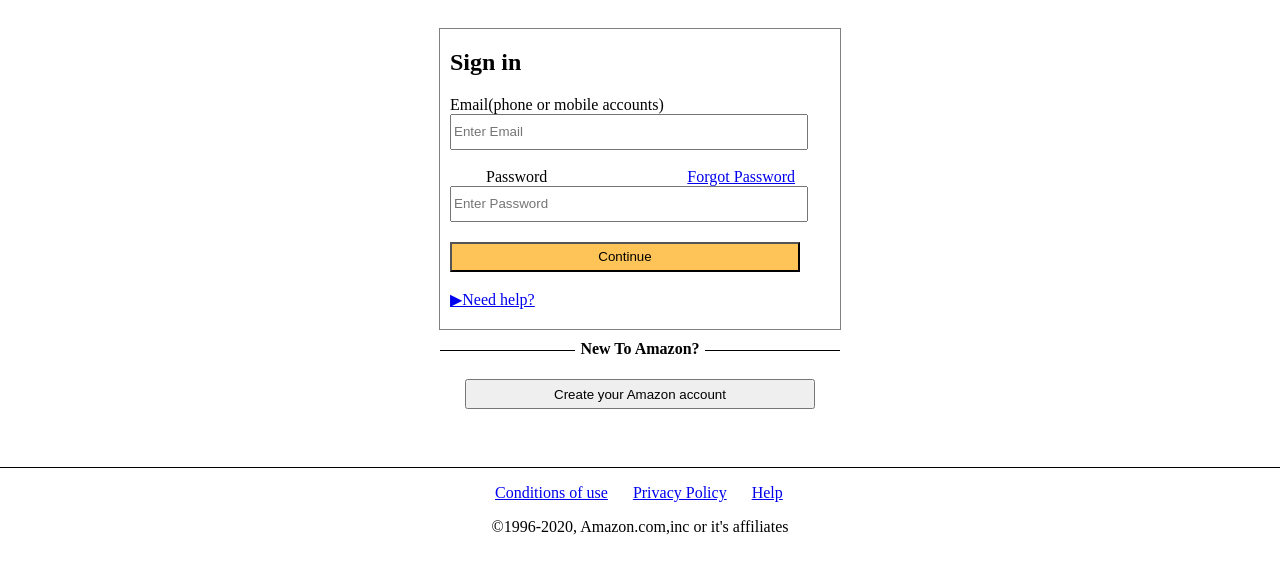
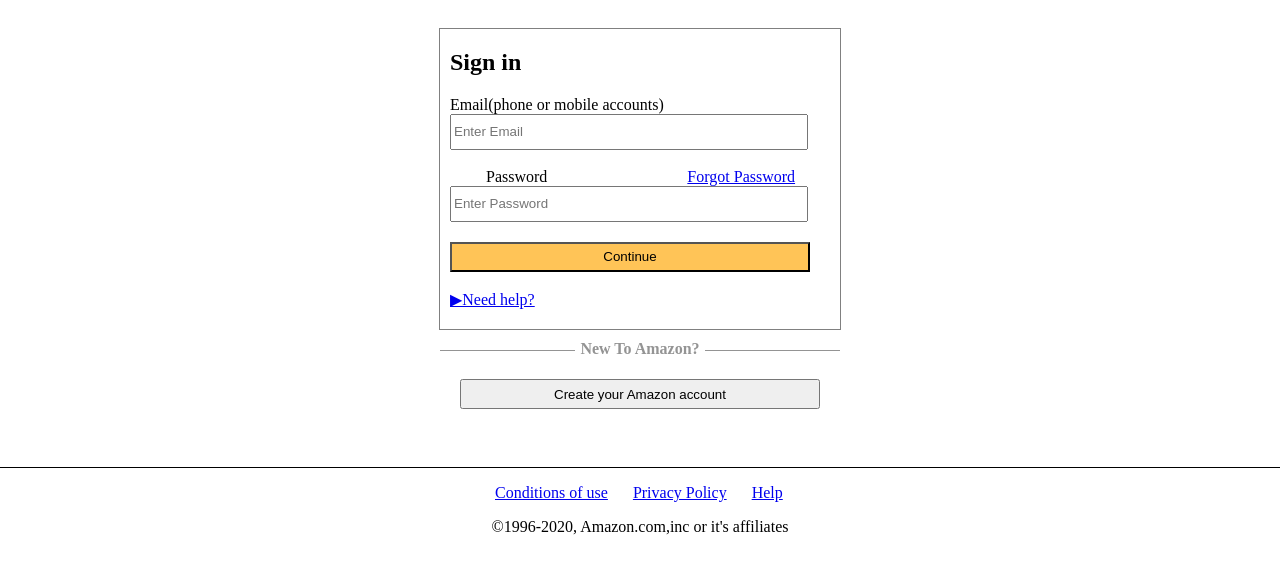
Before and after one commit to Hoytmelcher/amazon-mockup, a plain HTML site: page index.html in a window 1280 px wide. Shown: the part 73-646 px from the top of the page. Drawn offline with Linux system fonts and the light colour scheme.

Commit message:
corrected style sheet error

```diff
--- a/index.html
+++ b/index.html
@@ -6,11 +6,11 @@
     <meta http-equiv="X-UA-Compatible" content="IE=edge">
     <meta name="viewport" content="width=device-width, initial-scale=1.0">
     <title>Document</title>
-    <link rel="stylesheet" href="mockup.css">
+    <link rel="stylesheet" href="./mockup.css">
 </head>
 
 <body>
-    <header class="head"><img class="image" src="images/IMG_1632.JPG" alt="lil guy" width="103px" height="31px"></header>
+    <header class="head"><img class="image" src="./images/IMG_1632.JPG" alt="lil guy" width="103px" height="31px"></header>
     <div class="flex">
         <section class="box">
             <h2 id="text">Sign in</h2>
@@ -21,13 +21,13 @@
                 <a class="forgot" href="accountrecovery.html">Forgot Password</a><br>
                 <input type="password" name="password" id="password" placeholder="Enter Password" style="width: 350px; height: 30px;"><br>
 
-                <input class= "button" type="button" value="Continue" style="width: 350px; height: 30px; margin-top: 20px; background-color: rgb(255, 196, 87);">
+                <input class= "button" type="button" value="Continue" style="width: 360px; height: 30px; margin-top: 20px; background-color: rgb(255, 196, 87);">
             </form><br>
                 <a href="help.html">&#9654;Need help?</a>
         </section>
         <section>
             <h4 class="title">New To Amazon?</h4>
-            <input type="button" value="Create your Amazon account" style="width: 350px; height: 30px;">
+            <input type="button" value="Create your Amazon account" href="create.html" style="width: 360px; height: 30px;">
         </section>
         <footer class="foot-flex">
             <div class="foot">
--- a/mockup.css
+++ b/mockup.css
@@ -22,13 +22,14 @@
 .title{
     padding-top: 10px;
     position: relative;
+    color: rgb(148, 148, 148)
 }
 .title:before{
     content: '';
     display: block;
     width: 135px;
     height: 1px;
-    background-color: black;
+    background-color: rgb(148, 148, 148);
     position: absolute;
     top: 70%;
 
@@ -38,7 +39,7 @@
     display: block;
     width: 135px;
     height: 1px;
-    background-color: black;
+    background-color: rgb(148, 148, 148);
     position: absolute;
     right: 0;
     top: 70%;
```
